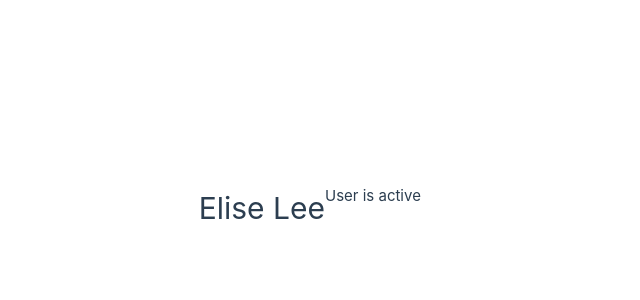
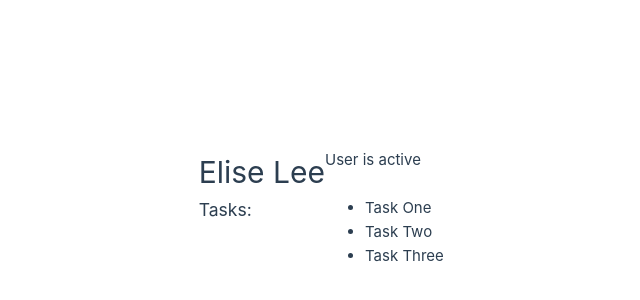
Before and after one commit to SherryPham/WorkLance, a Vue app in the folder work-lance/: page / in a window 1280 px wide. Shown: the part 192-492 px from the top of the page, without its empty margins (315-955 px from the left). Built offline with nearby package versions, Linux system fonts and the light colour scheme.

Commit message:
add task array

```diff
--- a/work-lance/src/App.vue
+++ b/work-lance/src/App.vue
@@ -4,6 +4,8 @@
     return {
       name: "Elise Lee",
       status: "active",
+      tasks: ["Task One", "Task Two", "Task Three"],
+      link: "https://google.com",
     };
   },
 };
@@ -14,4 +16,9 @@
   <p v-if="status === 'active'">User is active</p>
   <p v-else-if="status === 'pending'">User is pending</p>
   <p v-else>User is inactive</p>
+
+  <h3>Tasks:</h3>
+  <ul>
+    <li v-for="task in tasks" :key="task">{{ task }}</li>
+  </ul>
 </template>
```
